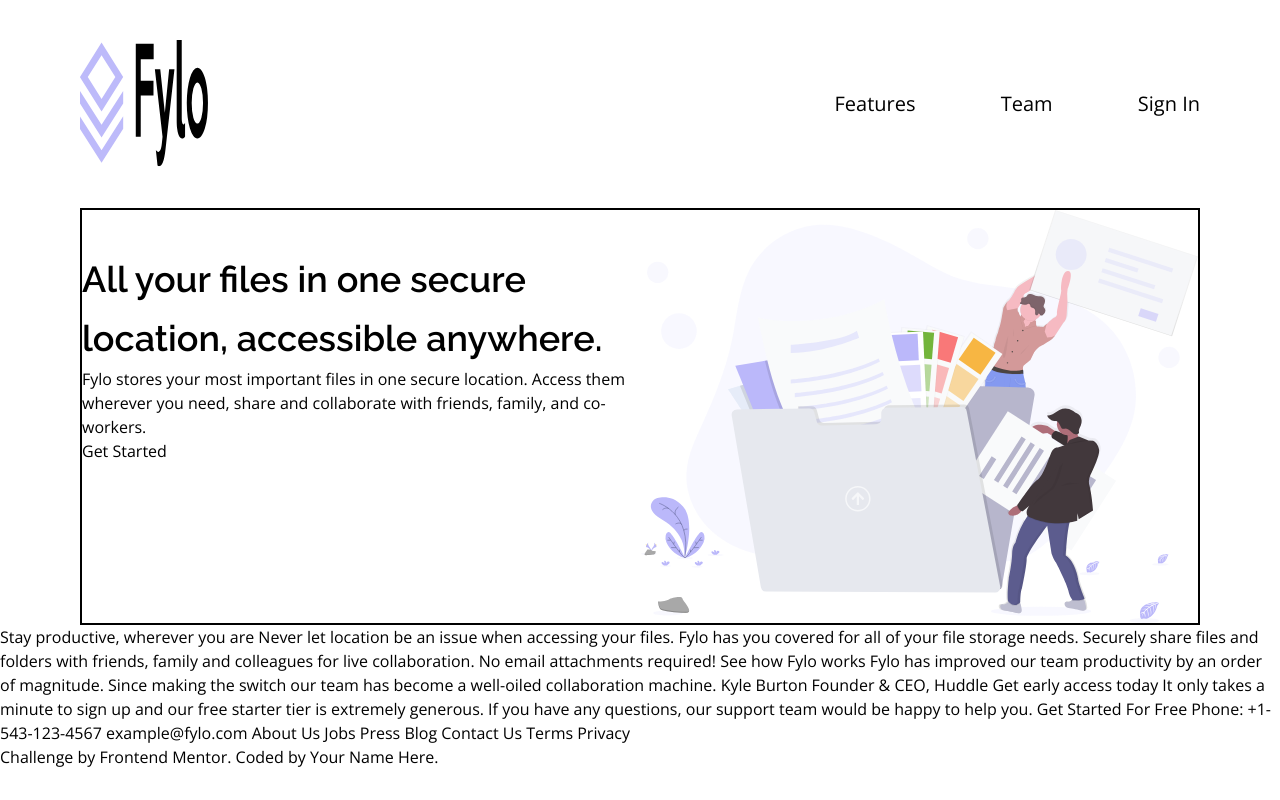
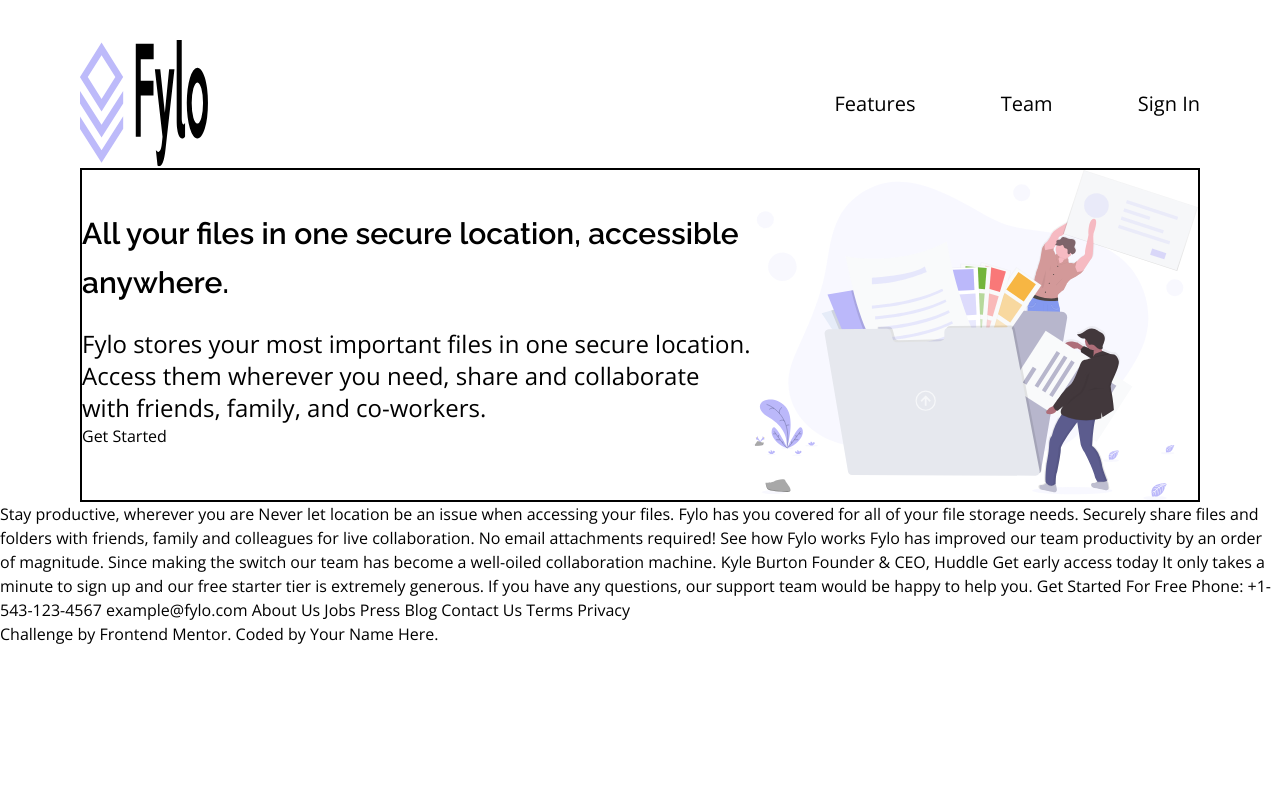
Before and after one commit to ShreeraamGit/fylo-landing-page-with-two-column-layout-master, a plain HTML site: page index.html in a window 1280 px wide. Drawn offline with nearby package versions, Linux system fonts and the light colour scheme.

```diff
--- a/index.html
+++ b/index.html
@@ -36,11 +36,11 @@
                 </ul>
             </div>
         </nav>
-        <section id="intro" class="flex flex-col-reverse lg:flex lg:flex-row mx-7 lg:mx-20 lg:mt-10 border-2 border-black mt-5">
+        <section id="intro" class="flex flex-col-reverse lg:flex lg:flex-row mx-7 lg:mx-20 border-2 border-black">
             <div id=box-1>
                 <div id="into-content" class="flex flex-col">
-                    <h1 class="text-center lg:text-left font-heading font-semibold text-2xl lg:text-4xl leading-normal lg:leading-relaxed mt-10">All your files in one secure location, accessible anywhere.</h1>
-                    <p>Fylo stores your most important files in one secure location. Access them wherever you need, share and collaborate with friends, family, and co-workers.</p>
+                    <h1 class="text-center lg:text-left font-heading font-semibold text-2xl lg:text-3xl leading-normal lg:leading-relaxed mt-10">All your files in one secure location, accessible anywhere.</h1>
+                    <p class="text-center lg:text-left mt-5 text-sm lg:text-2xl">Fylo stores your most important files in one secure location. Access them wherever you need, share and collaborate with friends, family, and co-workers.</p>
                 </div>
                 <div id="email">
                     Get Started
```
Also changed, not shown: app.css.
